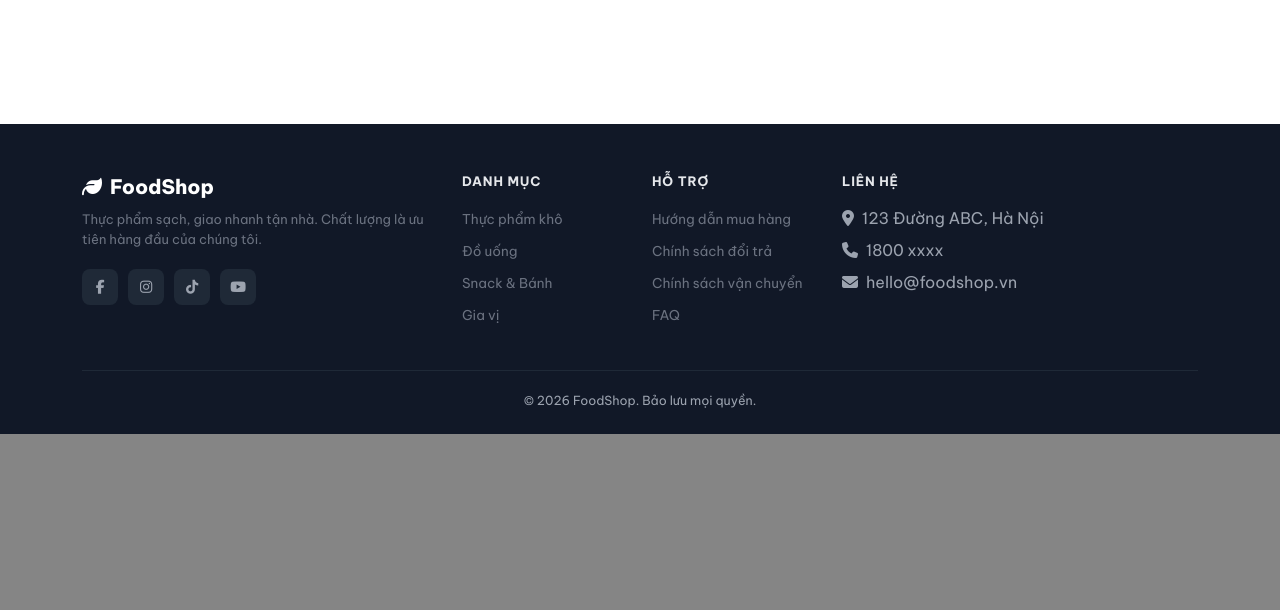
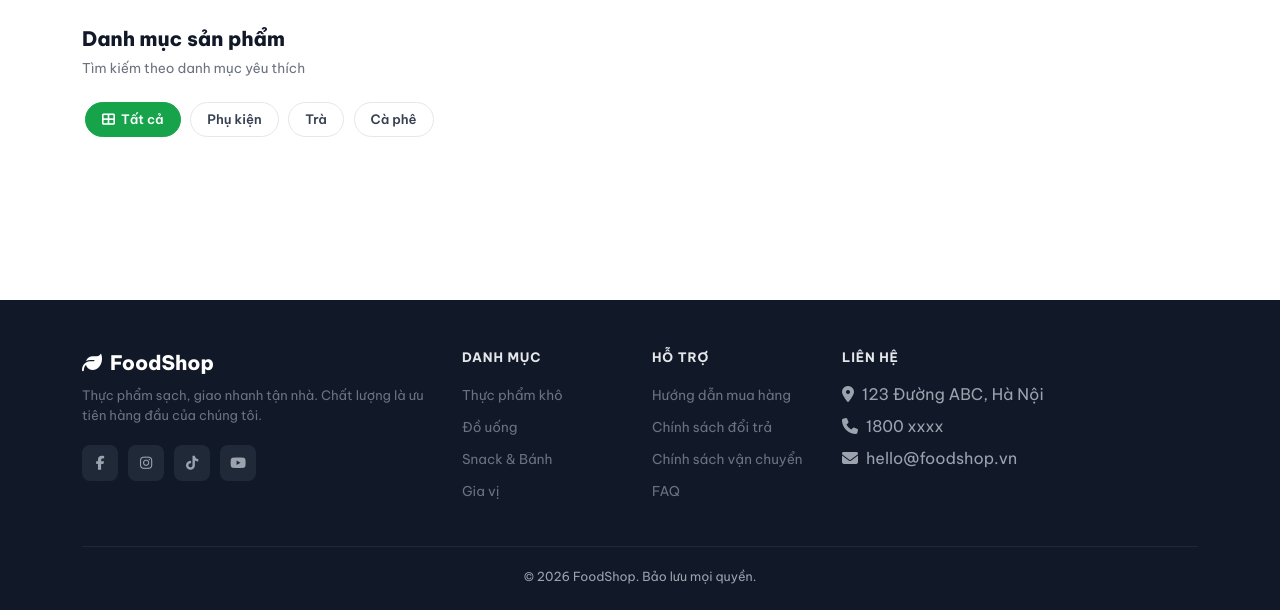
Before and after one commit to ngnth2210-tech/web2041-project, a PHP site: page /your-project/ in a window 1280 px wide. Shown: the part 567-1177 px from the top of the page. Before the commit the page ends 1001 px from the top, so only its background shows below. Run offline with PHP 8.4, Linux system fonts and the light colour scheme; data comes from the database, SQL or seed files in the repository.

Commit message:
Them khu vuc danh muc san pham tren trang chu
Danh sach danh muc dang chip, bam vao loc theo danh muc do.
Chip dang chon duoc danh dau bang lop active.

Co-Authored-By: Claude Opus 5 <noreply@anthropic.com>

```diff
--- a/views/client/home.php
+++ b/views/client/home.php
@@ -80,3 +80,24 @@
         </button>
     </div>
 </div>
+
+<div class="container pb-5">
+
+    <!-- CATEGORY FILTER -->
+    <div class="mb-5">
+        <div class="section-title">Danh mục sản phẩm</div>
+        <div class="section-subtitle">Tìm kiếm theo danh mục yêu thích</div>
+        <div>
+            <a href="<?= BASE_URL ?>" class="cat-chip <?= (!isset($_GET['category_id']))?'active':'' ?>">
+                <i class="fas fa-th-large"></i> Tất cả
+            </a>
+            <?php if(isset($categories) && is_array($categories)): ?>
+                <?php foreach($categories as $cat): ?>
+                <a href="<?= BASE_URL ?>?category_id=<?= $cat['id'] ?>"
+                   class="cat-chip <?= (($_GET['category_id']??null)==$cat['id'])?'active':'' ?>">
+                    <?= htmlspecialchars($cat['name']) ?>
+                </a>
+                <?php endforeach; ?>
+            <?php endif; ?>
+        </div>
+    </div>
```
